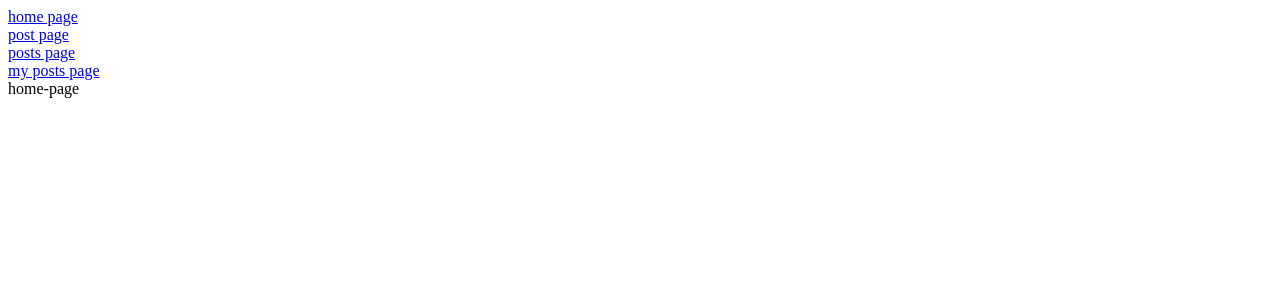
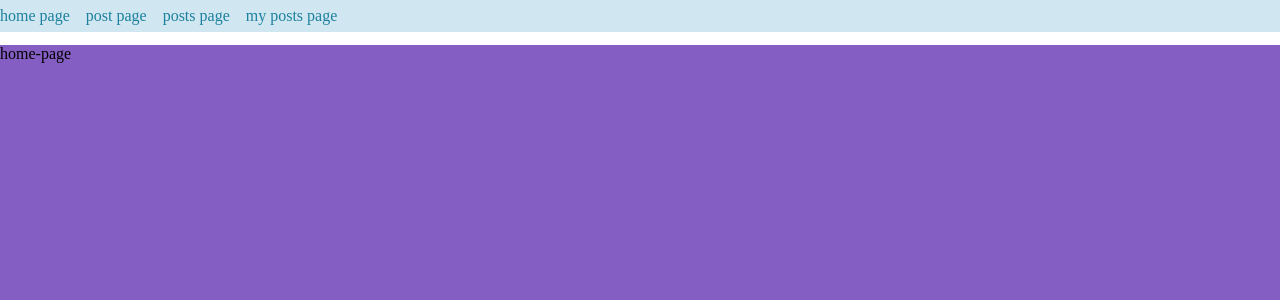
Before and after one commit to 536uriel/researches-app, a React (Create React App) app in the folder client/: page / in a window 1280 px wide. Shown: the top 300 px of the page. Built offline with nearby package versions, Linux system fonts and the light colour scheme.

Commit message:
adding styles to nav

```diff
--- a/client/src/App.css
+++ b/client/src/App.css
@@ -0,0 +1,45 @@
+:root{
+    --dominate:#845EC2;
+    --complementary:#D0E6F0;
+    --accent:#1C819E;
+}
+
+
+::before ::after{
+    box-sizing: border-box;
+}
+
+body{
+    margin:0
+}
+
+.App{
+    height: 100vh;
+}
+
+.nav {
+    display: flex;
+    gap: 1rem;
+    align-items: center;
+    background: rgb(182, 172, 204);
+    margin-bottom: 1%;
+    background: var(--complementary);
+    min-height: 4%;
+}
+
+.nav a{
+    text-decoration: none;
+    color: var(--accent);
+    height: max-content;
+}
+
+
+.home-container{
+    background: var(--dominate);
+    min-height: 95%;
+}
+
+.posts-container{
+    background: var(--dominate);
+    min-height: 95%;
+}
--- a/client/src/components/HomePage.js
+++ b/client/src/components/HomePage.js
@@ -2,7 +2,7 @@ import React from 'react'
 
 const HomePage = () => {
   return (
-    <div>home-page</div>
+    <div className='home-container'>home-page</div>
   )
 }
 
--- a/client/src/components/NavBar.js
+++ b/client/src/components/NavBar.js
@@ -2,14 +2,17 @@ import React from 'react'
 import { Link } from 'react-router-dom'
 
 const NavBar = () => {
+
+
+
   return (
-    <div>
-        <Link to="/">home page</Link>
-        <br />
+    <div className='nav'>
+        <Link className='link' to="/">home page</Link>
+
         <Link to="/post">post page</Link>
-        <br />
+
         <Link to="/posts">posts page</Link>
-        <br />
+
         <Link to="/my-posts">my posts page</Link>
 
 
--- a/client/src/components/Posts.js
+++ b/client/src/components/Posts.js
@@ -1,31 +1,35 @@
-import { useEffect,useCallback, useState } from 'react'
+import { useEffect, useCallback, useState } from 'react'
 import Quill from 'quill'
 
 
 
 const Posts = () => {
 
-  const [posts,setPosts] = useState(null)
+  const [posts, setPosts] = useState(null)
 
-useEffect(()=>{
+  useEffect(() => {
     fetch("http://localhost:1000/researches")
-  .then(res => res.json()).then((data)=> {
+      .then(res => res.json()).then((data) => {
         console.log(data)
         setPosts(data)
       }).catch(err => console.log(err))
-},[])
+  }, [])
 
-const research = useCallback((wrapper)=>{
-  if(!wrapper) return;
+  const research = useCallback((wrapper) => {
+    if (!wrapper) return;
 
-  const quill = new Quill(wrapper,{
+    wrapper.innerHTML = ""
+
+    const editor = document.createElement("div")
+    wrapper.append(editor)
+
+    const quill = new Quill(editor, {
       modules: {
         toolbar: ''
       },
       readOnly: true,
       theme: 'snow'
     })
-console.log(wrapper.id)
     quill.setContents(posts[wrapper.id].body)
 
   })
@@ -33,13 +37,13 @@ quill.setContents(posts[wrapper.id].body)
   return (
     <div className='posts-container'>
       {
-      posts ? posts.map((post,index)=>{
+        posts ? posts.map((post, index) => {
           return (
-        <div>
+            <div className='post-container'>
 
-        <div> {post.title} </div>
-        <div> {post.desc} </div>
-        <div id={index}  ref={research} ></div>
+              <div className='title'> {post.title} </div>
+              <div className='desc'> {post.desc} </div>
+              <div className='quill-wrpper' id={index} ref={research} ></div>
             </div>
 
           )
```
Lines whose indentation alone changed are shown as unchanged.
